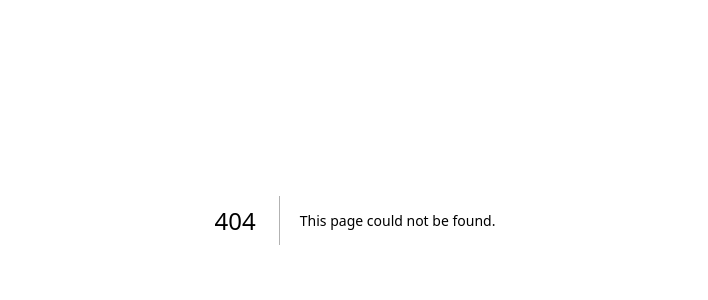
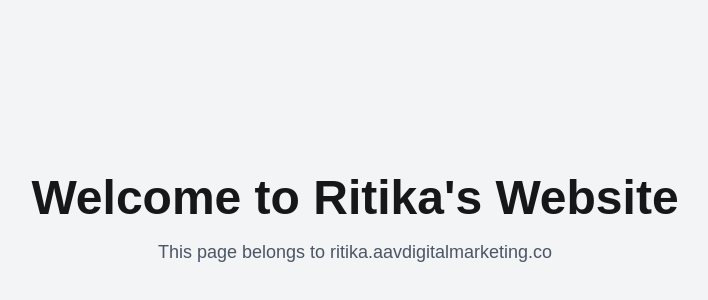
Before and after one commit to ritikasainiispier/ecommerce-project, a Next.js app: page /ritika in a window 1280 px wide. Before the commit this address had no page. Shown: the part 180-480 px from the top of the page, without its empty margins (285-993 px from the left). Built offline with nearby package versions, Linux system fonts and the light colour scheme.

Commit message:
Add Ritika page

```diff
--- /dev/null
+++ b/app/ritika/page.tsx
@@ -0,0 +1,15 @@
+export default function RitikaPage() {
+  return (
+    <main className="flex min-h-screen items-center justify-center bg-gray-100">
+      <div className="text-center">
+        <h1 className="text-5xl font-bold">
+          Welcome to Ritika&apos;s Website
+        </h1>
+
+        <p className="mt-4 text-lg text-gray-600">
+          This page belongs to ritika.aavdigitalmarketing.co
+        </p>
+      </div>
+    </main>
+  );
+}
```
